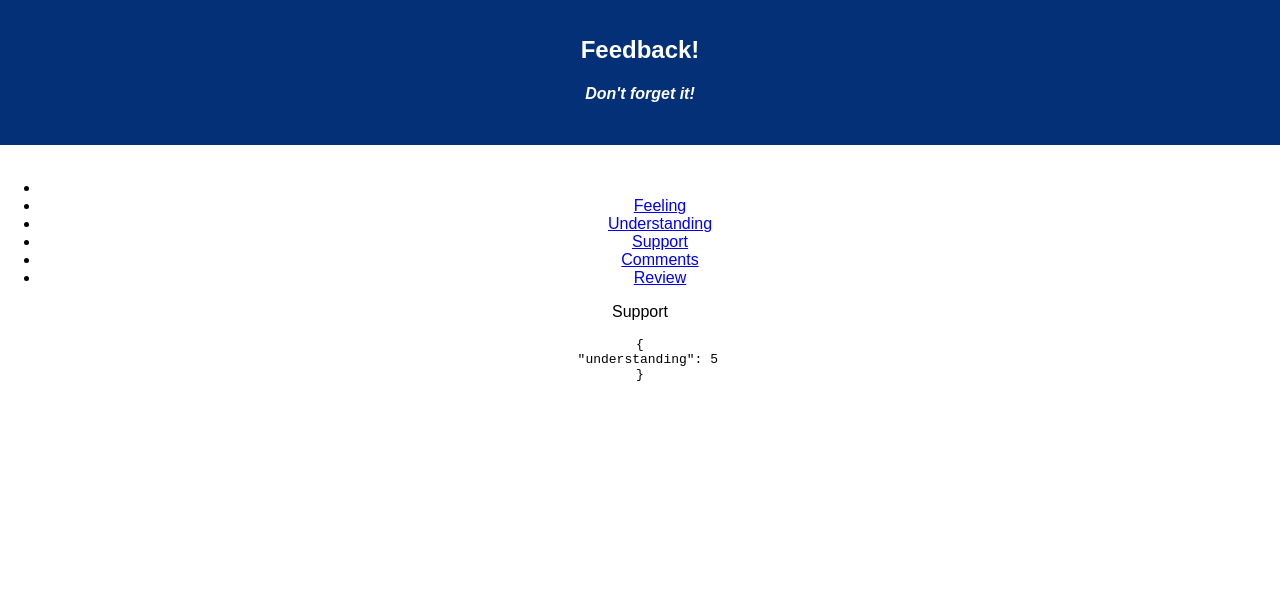
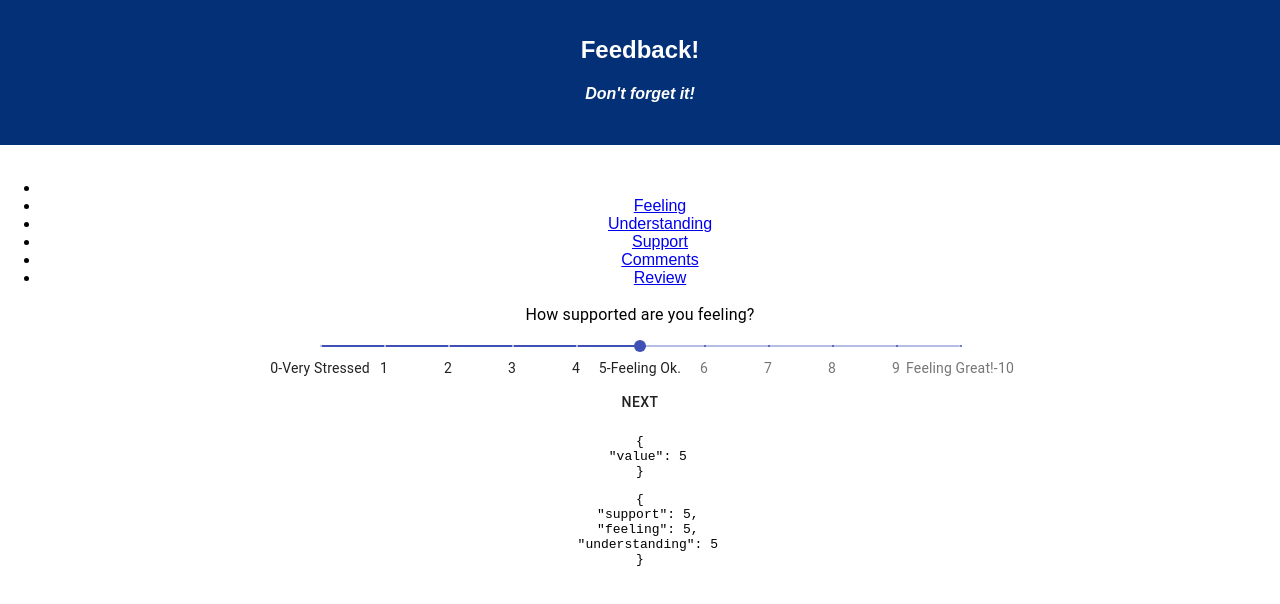
Before and after one commit to ayriela/redux-feedback-loop, a React (Create React App) app: page /#/support in a window 1280 px wide. Shown: the top 604 px of the page. Built offline with nearby package versions, Linux system fonts and the light colour scheme.

Commit message:
generalized slider component

```diff
--- a/src/components/App/App.js
+++ b/src/components/App/App.js
@@ -6,13 +6,17 @@ import {connect} from 'react-redux';
 
 
 import Feeling from '../Feeling/Feeling';
-import Understanding from '../Understanding/Understanding';
+import Rank from '../Rank/Rank';
 import Support from '../Support/Support';
 import Comments from '../Comments/Comments';
 import Review from '../Review/Review';
 
 
 class App extends Component {
+  understand='How well do you feel you understand the content this week?';
+  feel='How are you feeling this week?';
+  support='How supported are you feeling?';
+
   render() {
     return (
       <div className="App">
@@ -41,9 +45,9 @@ class App extends Component {
               <Link to="/review">Review</Link>
             </li>
           </ul>
-          <Route exact path="/feeling" component={Feeling}/>
-          <Route exact path="/understanding" render={()=><Understanding understanding={this.props.understanding}/>}/>
-          <Route exact path="/support" component={Support}/>
+          <Route exact path="/feeling" render={()=><Rank action='SET_FEELING' stringContent={this.feeling} default={this.props.feeling}/>}/>
+          <Route exact path="/understanding" render={()=><Rank action='SET_UNDERSTANDING' stringContent={this.understand} default={this.props.understanding}/>}/>
+          <Route exact path="/support" render={()=><Rank action='SET_SUPPORT' stringContent={this.support} default={this.props.support}/>}/>
           <Route exact path="/comments" component={Comments}/>
           <Route exact path="/review" component={Review}/>
           </Router>
--- a/src/components/Understanding/Understanding.js
+++ b/src/components/Rank/Rank.js
@@ -4,8 +4,8 @@ import Typography from '@material-ui/core/Typography';
 import Button from '@material-ui/core/Button';
 import { connect } from 'react-redux';
 
-class Understanding extends Component {
-     marks = [
+class Rank extends Component {
+    marks = [
         {
             value: 0,
             label: '0-Very Stressed',
@@ -57,7 +57,6 @@ class Understanding extends Component {
     };
 
     setValue=(value)=>{
-        console.log(value);
         this.setState({
             value: value,
         })
@@ -72,10 +71,10 @@ class Understanding extends Component {
     return (
       <div className="slide">
         <Typography id="discrete-slider" gutterBottom>
-        How well did you understand the content today?
+        {this.props.stringContent}
         </Typography>
         <Slider
-        defaultValue={this.props.understanding}
+        defaultValue={this.props.default}
         aria-valuetext={this.marks.label}
         aria-labelledby="discrete-slider"
         valueLabelDisplay="auto"
@@ -88,11 +87,11 @@ class Understanding extends Component {
         onChange={(e, val) => this.val = val}
         onChangeCommitted={() => this.setValue(this.val)}
       />
-       <Button className="next" onClick={()=>this.setStore('SET_UNDERSTANDING')}>NEXT</Button>
+       <Button className="next" onClick={()=>this.setStore(this.props.action)}>NEXT</Button>
        <pre>{JSON.stringify(this.state, null,2)}</pre>
       </div>
     );
   }
 }
 
-export default connect()(Understanding);
+export default connect()(Rank);
--- a/src/index.js
+++ b/src/index.js
@@ -17,11 +17,28 @@ const understanding = (state = 5, action) => {
   }
 
 
+  const feeling = (state = 5, action) => {
+    if (action.type==='SET_FEELING'){
+      return  action.payload;
+    }
+
+    return state;
+  }
+
+  const support = (state = 5, action) => {
+    if (action.type==='SET_SUPPORT'){
+      return  action.payload;
+    }
+
+    return state;
+  }
 
 
 
 const reduxStore = createStore(
     combineReducers({
+        support,
+        feeling,
       understanding,
     }),
     applyMiddleware(logger)
```
